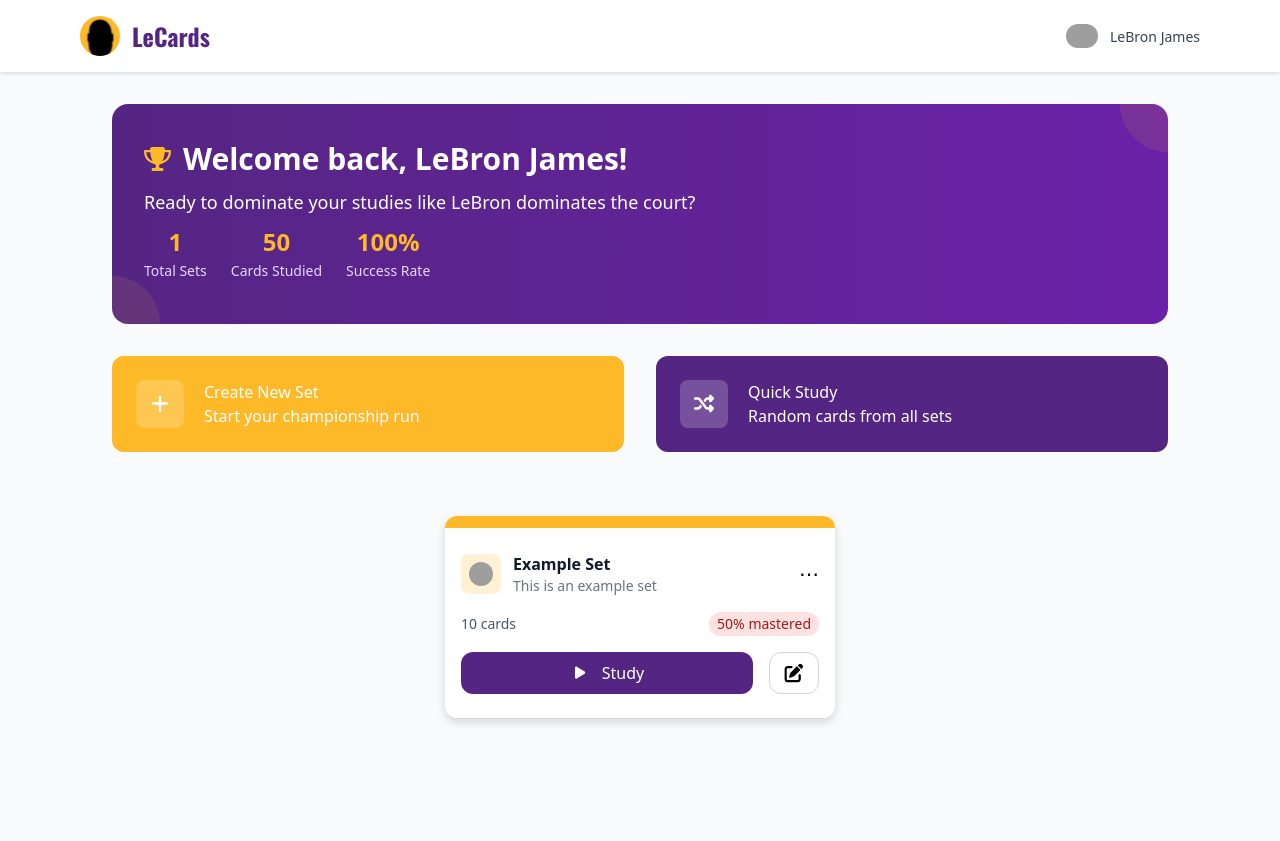
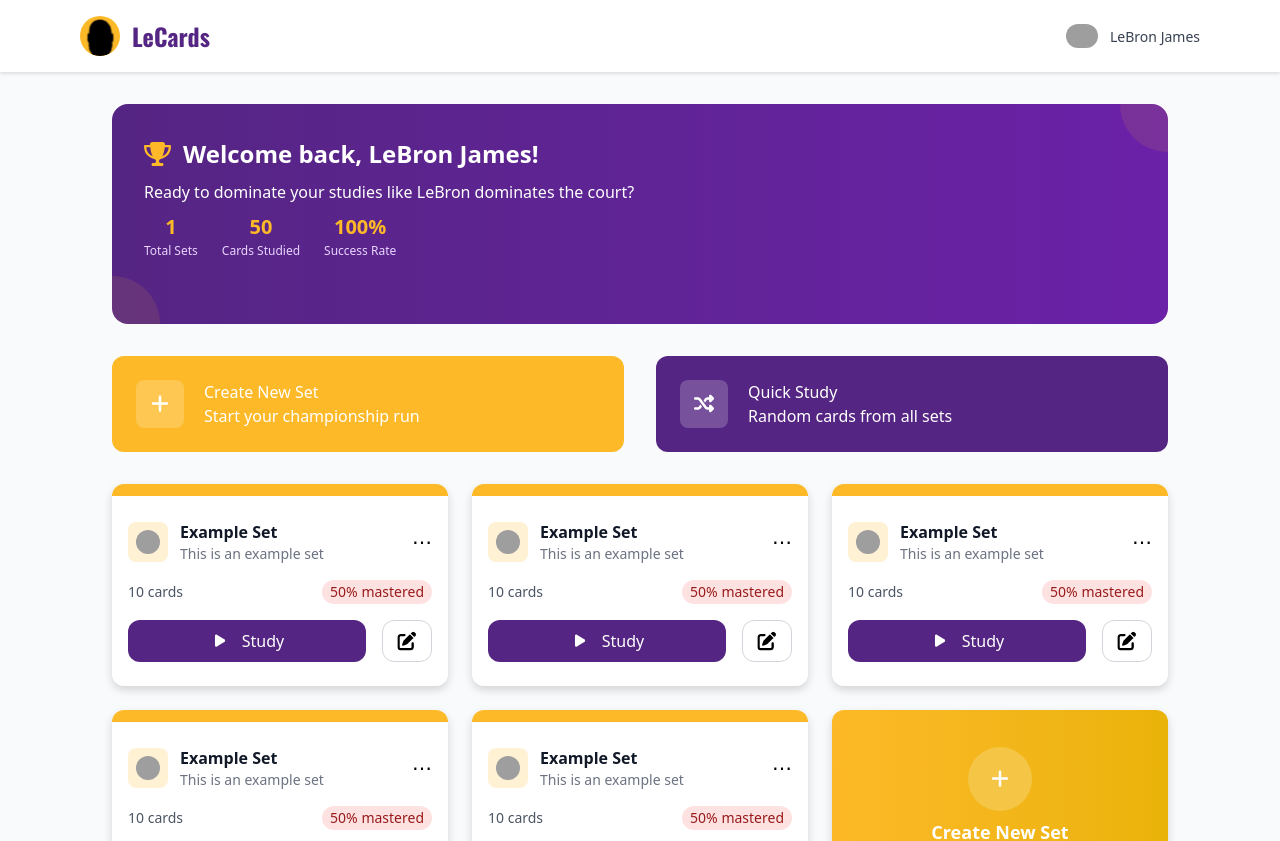
Before and after one commit to CreeKeem/LeCards, a Next.js app in the folder frontend/: page /dashboard in a window 1280 px wide. Shown: the top 841 px of the page. Built offline with nearby package versions, Linux system fonts and the light colour scheme; grey boxes are pictures that could not be loaded.

Commit message:
finished set cards and grid

```diff
--- /dev/null
+++ b/frontend/src/api/set/fetch.ts
@@ -0,0 +1,5 @@
+import type { SetInfo } from '@/components/set';
+
+export const fetchSets = async (userId: number): Promise<SetInfo[]> => {
+  return []; // real fetch goes here
+};
--- /dev/null
+++ b/frontend/src/api/set/index.ts
@@ -0,0 +1 @@
+export * from './fetch'
--- a/frontend/src/app/dashboard/page.tsx
+++ b/frontend/src/app/dashboard/page.tsx
@@ -1,20 +1,9 @@
 "use client";
 
-import { DashboardNavbar, Footer } from "@/components/navigation/index";
+import { DashboardNavbar, Footer } from "@/components/navigation";
 import Image from "next/image";
 import SetGrid from "@/components/set/setGrid";
 import Recent from "@/components/set/recent";
-import { SetCard, SetInfo } from "@/components/set/index";
-
-const exampleSet: SetInfo = {
-  setId: 1,
-  userId: 1,
-  name: "Example Set",
-  description: "This is an example set",
-  color: "#FDB927",
-  numCards: 10,
-  cardsLearned: 5,
-}
 
 export default function Dashboard() {
   const userName = "LeBron James";
@@ -43,35 +32,35 @@ export default function Dashboard() {
                   height={24}
                   alt="Trophy"
                 />
-                <h1 className="text-white font-bold text-[24px] sm:text-[30px]">
+                <h1 className="text-white font-bold text-[24px] sm:text-[24px]">
                   Welcome back, {userName}!
                 </h1>
               </div>
-              <h2 className="text-white font-normal text-[16px] sm:text-[18px]">
+              <h2 className="text-white font-normal text-[16px] sm:text-[16px]">
                 Ready to dominate your studies like LeBron dominates the court?
               </h2>
               <div className="flex gap-6 flex-wrap">
                 <div className="flex flex-col items-center">
-                  <h3 className="font-bold text-[20px] sm:text-[24px] text-[#FDB927]">
+                  <h3 className="font-bold text-[20px] sm:text-[20px] text-[#FDB927]">
                     {totalSet}
                   </h3>
-                  <h4 className="font-normal text-[12px] sm:text-[14px] text-[#E9D5FF]">
+                  <h4 className="font-normal text-[12px] sm:text-[12px] text-[#E9D5FF]">
                     Total Sets
                   </h4>
                 </div>
                 <div className="flex flex-col items-center">
-                  <h3 className="font-bold text-[20px] sm:text-[24px] text-[#FDB927]">
+                  <h3 className="font-bold text-[20px] sm:text-[20px] text-[#FDB927]">
                     {cardsStudied}
                   </h3>
-                  <h4 className="font-normal text-[12px] sm:text-[14px] text-[#E9D5FF]">
+                  <h4 className="font-normal text-[12px] sm:text-[12px] text-[#E9D5FF]">
                     Cards Studied
                   </h4>
                 </div>
                 <div className="flex flex-col items-center">
-                  <h3 className="font-bold text-[20px] sm:text-[24px] text-[#FDB927]">
+                  <h3 className="font-bold text-[20px] sm:text-[20px] text-[#FDB927]">
                     {successRate}%
                   </h3>
-                  <h4 className="font-normal text-[12px] sm:text-[14px] text-[#E9D5FF]">
+                  <h4 className="font-normal text-[12px] sm:text-[12px] text-[#E9D5FF]">
                     Success Rate
                   </h4>
                 </div>
@@ -120,7 +109,6 @@ export default function Dashboard() {
 
           {/* Sets */}
           <SetGrid />
-          <SetCard setInfo={exampleSet} />
 
           {/* Recent Activity */}
           <Recent />
--- /dev/null
+++ b/frontend/src/app/study/page.tsx
@@ -0,0 +1,7 @@
+"use client";
+
+export default function Study() {
+    return (
+        <div></div>
+    )
+}
--- /dev/null
+++ b/frontend/src/components/set/example-set.ts
@@ -0,0 +1,59 @@
+import { SetInfo } from "./set-info";
+
+export const ExampleSet: SetInfo = {
+  setId: 1,
+  userId: 1,
+  name: "Example Set",
+  description: "This is an example set",
+  color: "#FDB927",
+  numCards: 10,
+  cardsLearned: 5,
+};
+
+export const ExampleSets: SetInfo[] = [
+  {
+    setId: 1,
+    userId: 1,
+    name: "Example Set",
+    description: "This is an example set",
+    color: "#FDB927",
+    numCards: 10,
+    cardsLearned: 5,
+  },
+  {
+    setId: 2,
+    userId: 1,
+    name: "Example Set",
+    description: "This is an example set",
+    color: "#FDB927",
+    numCards: 10,
+    cardsLearned: 5,
+  },
+  {
+    setId: 3,
+    userId: 1,
+    name: "Example Set",
+    description: "This is an example set",
+    color: "#FDB927",
+    numCards: 10,
+    cardsLearned: 5,
+  },
+  {
+    setId: 4,
+    userId: 1,
+    name: "Example Set",
+    description: "This is an example set",
+    color: "#FDB927",
+    numCards: 10,
+    cardsLearned: 5,
+  },
+  {
+    setId: 5,
+    userId: 1,
+    name: "Example Set",
+    description: "This is an example set",
+    color: "#FDB927",
+    numCards: 10,
+    cardsLearned: 5,
+  },
+];
--- a/frontend/src/components/set/index.tsx
+++ b/frontend/src/components/set/index.tsx
@@ -2,3 +2,4 @@ export * from "./recent";
 export * from "./set-info";
 export * from "./setCard";
 export * from "./setGrid";
+export * from "./example-set"
--- a/frontend/src/components/set/set-info.tsx
+++ b/frontend/src/components/set/set-info.tsx
@@ -1,4 +1,4 @@
-export interface SetInfo {
+export type SetInfo = {
   setId: number;
   userId: number;
   name: string;
--- a/frontend/src/components/set/setCard.tsx
+++ b/frontend/src/components/set/setCard.tsx
@@ -1,10 +1,14 @@
+"use client";
+
 import { useEffect, useState } from "react";
 import { SetInfo } from "./set-info";
+import { useRouter } from "next/navigation";
 
 export function SetCard({ setInfo }: { setInfo: SetInfo }) {
   const [percentLearned, setPercentLearned] = useState<number>(NaN);
   const [learnedColorBg, setLearnedColorBg] = useState("#FEE2E2");
   const [learnedColorText, setLearnedColorText] = useState("#991B1B");
+  const router = useRouter();
 
   useEffect(() => {
     const percent = (setInfo.cardsLearned / setInfo.numCards) * 100;
@@ -21,6 +25,9 @@ export function SetCard({ setInfo }: { setInfo: SetInfo }) {
     }
   }, [setInfo]);
 
+  const handleStudyClick = () => {
+      router.push(`/study?setId=${setInfo.setId}`);
+  };
   return (
     <div className="bg-white w-full max-w-sm sm:max-w-[390px] md:max-w-[390px] lg:max-w-[390px] h-auto drop-shadow-lg rounded-[12px]">
       {/* Colored top bar */}
@@ -38,19 +45,13 @@ export function SetCard({ setInfo }: { setInfo: SetInfo }) {
               style={{ backgroundColor: setInfo.color }}
             ></div>
             <div className="h-10 w-10 flex items-center justify-center relative z-10">
-              <img
-                src="./Lebron.svg"
-                alt=""
-                className="h-6 w-6 rounded-full"
-              />
+              <img src="./Lebron.svg" alt="" className="h-6 w-6 rounded-full" />
             </div>
             <div className="flex flex-col">
               <h3 className="text-base font-semibold text-[#111827]">
                 {setInfo.name}
               </h3>
-              <h4 className="text-sm text-[#6B7280]">
-                {setInfo.description}
-              </h4>
+              <h4 className="text-sm text-[#6B7280]">{setInfo.description}</h4>
             </div>
           </div>
           <button className="cursor-pointer text-xl">⋯</button>
@@ -69,12 +70,23 @@ export function SetCard({ setInfo }: { setInfo: SetInfo }) {
 
         {/* Action buttons */}
         <div className="flex gap-3 sm:gap-4">
-          <button className="flex flex-1 h-[42px] bg-[#552583] rounded-xl items-center justify-center text-white gap-2 sm:gap-3 cursor-pointer min-w-0">
-            <img src="./arrowWhite.svg" alt="White Arrow Icon" className="h-4 w-4 sm:h-5 sm:w-5" />
+          <button
+            className="flex flex-1 h-[42px] bg-[#552583] rounded-xl items-center justify-center text-white gap-2 sm:gap-3 cursor-pointer min-w-0"
+            onClick={handleStudyClick}
+          >
+            <img
+              src="./arrowWhite.svg"
+              alt="White Arrow Icon"
+              className="h-4 w-4 sm:h-5 sm:w-5"
+            />
             <p>Study</p>
           </button>
           <button className="h-[42px] w-[42px] sm:w-[50px] border border-[#D1D5DB] flex items-center justify-center rounded-xl cursor-pointer">
-            <img src="./editIcon.svg" alt="Edit icon" className="h-4 w-4 sm:h-5 sm:w-5" />
+            <img
+              src="./editIcon.svg"
+              alt="Edit icon"
+              className="h-4 w-4 sm:h-5 sm:w-5"
+            />
           </button>
         </div>
       </div>
--- a/frontend/src/components/set/setGrid.tsx
+++ b/frontend/src/components/set/setGrid.tsx
@@ -1,26 +1,49 @@
+"use client";
+
+
 import { useEffect, useState } from "react";
-import { SetInfo } from "./set-info";
+import { SetInfo, ExampleSets, SetCard } from "./index";
+import { fetchSets } from "@/api/set";
 
 export default function SetGrid() {
-  const [sets, setsSet] = useState<SetInfo[]>([]);
-
-  const fetchSets = async () => {};
+  const [sets, setSets] = useState<SetInfo[]>([]);
 
   useEffect(() => {
-    fetchSets();
+    const getSets = async () => {
+      try {
+        const data = await fetchSets(1);
+        setSets(data);
+      } catch (err) {
+        console.error("Failed to fetch sets:", err);
+        setSets([]);
+      }
+    };
+
+    setSets(ExampleSets);
+    // getSets();
   }, []);
 
-  if (sets.length === 0) {
-    return (
-      <div>
-        <div></div>
+  return (
+    <div className="w-full max-w-[1216px] mx-auto px-0">
+      <div className="grid gap-x-0 sm:gap-x-6 gap-y-6 grid-cols-1 sm:grid-cols-2 lg:grid-cols-3">
+        {sets.map((set) => (
+          <SetCard key={set.setId} setInfo={set} />
+        ))}
+        <div
+          className="bg-gradient-to-r from-[#FDB927] to-[#EAB308]
+        w-full max-w-sm sm:max-w-[390px] md:max-w-[390px] lg:max-w-[390px]
+        h-auto drop-shadow-lg rounded-[12px] flex items-center justify-center
+        cursor-pointer"
+        >
+          <div className="flex flex-col items-center justify-center gap-2">
+            <div className="h-[64px] w-[64px] rounded-full bg-[#F5C545] flex items-center justify-center">
+              <img src="./plusIcon.svg" alt="Plus Icon" />
+            </div>
+            <h1 className="text-white font-semibold text-[18px]">Create New Set</h1>
+            <h2 className="text-white text-[14px]">Start builidng your next study deck</h2>
+          </div>
+        </div>
       </div>
-    );
-  }
-
-  return (
-    <div>
-      <div></div>
     </div>
   );
 }
```
